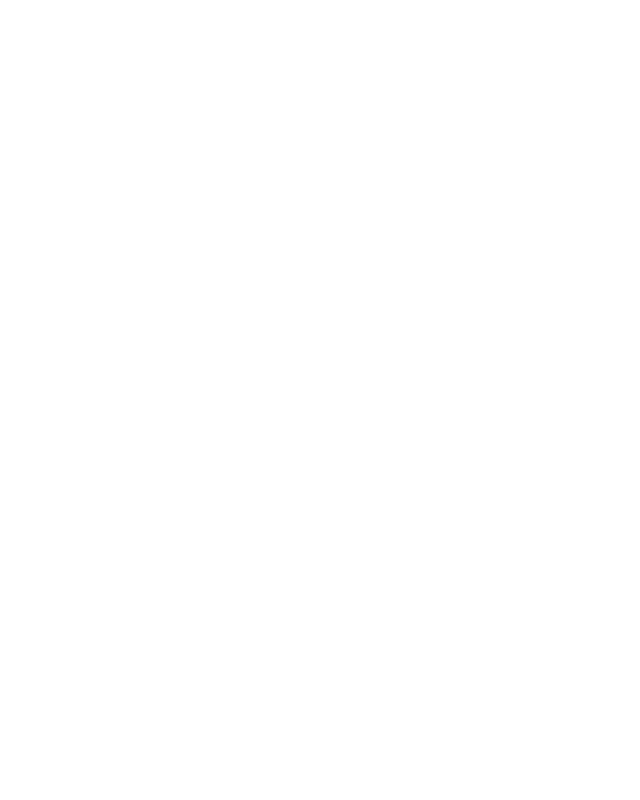
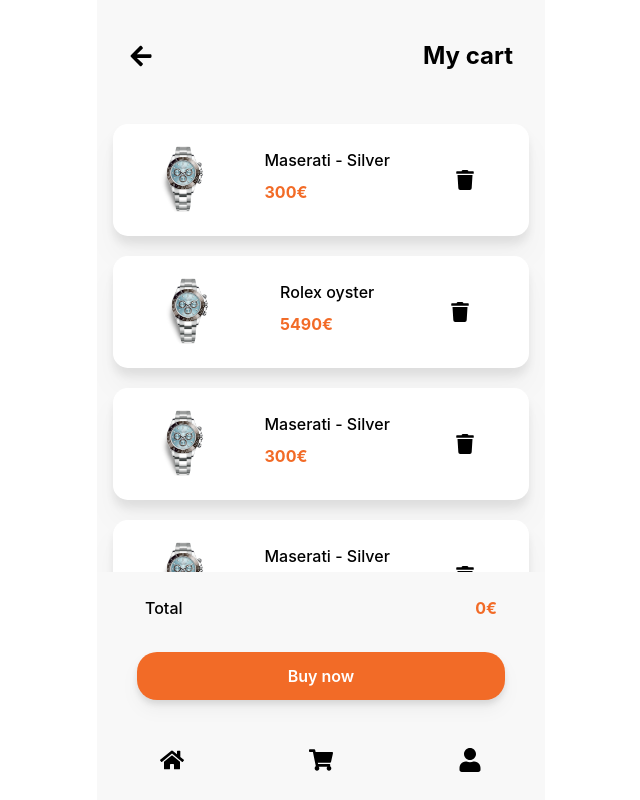
Before and after one commit to IPtitLu/pwa-tp2-mobile-shop, a React (Create React App) app in the folder front/front-app/: page /cart in a window 1280 px wide. Before the commit this address had no page. Shown: the whole page, without its empty margins (319-959 px from the left). Built offline with nearby package versions, Linux system fonts and the light colour scheme; no server answers.

Commit message:
set erros & functions name

```diff
--- a/front/front-app/package.json
+++ b/front/front-app/package.json
@@ -9,6 +9,7 @@
     "autoprefixer": "^10.4.13",
     "axios": "^1.2.2",
     "cors": "^2.8.5",
+    "jwt-decode": "^3.1.2",
     "postcss-cli": "^10.1.0",
     "react": "^18.2.0",
     "react-dom": "^18.2.0",
--- a/front/front-app/src/App.js
+++ b/front/front-app/src/App.js
@@ -14,7 +14,7 @@
                 <Route path="/" element={<Home />} />
                 <Route path="/home" element={<Home />} />
                 <Route path="/produit/:id" element={<Product />} />
-                <Route path="/cart/:token" element={<Cart />} />
+                <Route path="/cart" element={<Cart />} />
                 <Route path="/profile" element={<Profile />} />
             </Routes>
         </>
--- a/front/front-app/src/Components/Card.js
+++ b/front/front-app/src/Components/Card.js
@@ -1,7 +1,7 @@
 import { React } from "react";
 import { BrowserRouter as Router, Route, Routes, Link } from "react-router-dom";
 
-const Home = ({ watchInfo }) => {
+const Card = ({ watchInfo }) => {
     return (
         <li
             key={watchInfo.id}
@@ -25,4 +25,4 @@
     );
 };
 
-export default Home;
+export default Card;
--- a/front/front-app/src/Components/CardsList.js
+++ b/front/front-app/src/Components/CardsList.js
@@ -1,9 +1,21 @@
-import { React, useState } from "react";
+import { React, useState, useEffect } from "react";
 import Card from "./Card";
 import watch from "../Assets/watch.png";
 import WatchesData from "./WatchesData";
 
-const Home = () => {
+const CardsList = () => {
+    const [state, setState] = useState([]);
+
+    useEffect(() => {
+        async function fetchData() {
+            const response = await fetch("http://localhost:3000/articles");
+            const data = await response.json();
+            console.log(data);
+            setState(data);
+        }
+        fetchData();
+    }, []);
+
     return (
         <ul className="flex justify-center flex-wrap card-list overflow-y-scroll">
             {WatchesData.map((watch) => (
@@ -13,4 +25,4 @@
     );
 };
 
-export default Home;
+export default CardsList;
--- a/front/front-app/src/Components/CartCard.js
+++ b/front/front-app/src/Components/CartCard.js
@@ -1,7 +1,9 @@
 import { React } from "react";
 import { FaTrash } from "react-icons/fa";
+import { useParams } from "react-router-dom";
+import jwt from "jwt-decode";
 
-const Home = ({ watchInfo }) => {
+const CartCard = ({ watchInfo }) => {
     return (
         <li
             key={watchInfo.id}
@@ -31,4 +33,4 @@
     );
 };
 
-export default Home;
+export default CartCard;
--- a/front/front-app/src/Components/Categories.js
+++ b/front/front-app/src/Components/Categories.js
@@ -1,7 +1,7 @@
 import { React, useState } from "react";
 import Card from "./Card";
 
-const Home = () => {
+const Categories = () => {
     const [categories, setCategories] = useState([
         "Maserati",
         "Rolex",
@@ -25,4 +25,4 @@
     );
 };
 
-export default Home;
+export default Categories;
--- a/front/front-app/src/Components/Footer.js
+++ b/front/front-app/src/Components/Footer.js
@@ -2,7 +2,7 @@
 import { FaHome, FaShoppingCart, FaUser } from "react-icons/fa";
 import { BrowserRouter as Router, Route, Routes, Link } from "react-router-dom";
 
-const Footer = ({ token }) => {
+const Footer = () => {
     return (
         <footer className="w-full flex flex-row justify-between items-center nowrap bg-card-">
             <ul className="w-full flex flex-row justify-around items-center nowrap h-20">
@@ -16,7 +16,7 @@
                 </li>
                 <li className="w-10 flex justify-center">
                     <Link
-                        to={`/cart/${token}`}
+                        to={`/cart`}
                         className="p-2.5 border-0 border-orange hover:border-b-4 h-19 ease-in-out duration-100"
                     >
                         <FaShoppingCart className="w-6 h-6" />
@@ -24,7 +24,7 @@
                 </li>
                 <li className="w-10 flex justify-center">
                     <a
-                        href="profile"
+                        href="/profile"
                         className="p-2.5 border-0 border-orange hover:border-b-4 h-19 ease-in-out duration-100"
                     >
                         <FaUser className="w-6 h-6 hover:color-orange" />
--- a/front/front-app/src/Pages/Cart.js
+++ b/front/front-app/src/Pages/Cart.js
@@ -6,6 +6,20 @@
 import CartCard from "../Components/CartCard";
 
 const Cart = () => {
+    const [watchesTotalAmount, setWatchesTotalAmount] = useState("");
+
+    const [state, setState] = useState([]);
+
+    useEffect(() => {
+        async function fetchData() {
+            const response = await fetch("http://localhost:3000/articles");
+            const data = await response.json();
+            console.log(data);
+            setState(data);
+        }
+        fetchData();
+    }, []);
+
     return (
         <div className="w-full flex justify-center bg-white max-h-screen">
             <div className="w-full max-w-md relative max-h-screen bg-card-gray mx-2 flex items-center flex-col">
@@ -25,7 +39,7 @@
                 <div className="w-full flex justify-between align-center mt-6">
                     <h4 className="font-medium text-1xl ml-12">Total</h4>
                     <h4 className="font-bold text-orange text-1xl mr-12">
-                        300€
+                        {watchesTotalAmount !== "" ? watchesTotalAmount : "0€"}
                     </h4>
                 </div>
                 <div className="w-full flex justify-center">
--- a/front/front-app/src/Pages/Home.js
+++ b/front/front-app/src/Pages/Home.js
@@ -5,9 +5,6 @@
 import { useLocation } from "react-router-dom";
 
 const Home = () => {
-    const location = useLocation();
-    console.log(location);
-
     return (
         <div className="w-full flex justify-center bg-white max-h-screen">
             <div className="w-full max-w-md relative max-h-screen bg-card-gray">
@@ -18,9 +15,7 @@
                 <div className="w-full">
                     <CardsList />
                 </div>
-                <Footer
-                    name={location.token !== null ? location.token : null}
-                />
+                <Footer />
             </div>
         </div>
     );
--- a/front/front-app/src/Pages/Product.js
+++ b/front/front-app/src/Pages/Product.js
@@ -9,8 +9,6 @@
     const params = useParams();
 
     const watch = WatchesData.find((prod) => prod.id == params.id);
-
-    console.log(watch);
 
     return (
         <div className="w-full flex justify-center bg-white max-h-screen">
--- a/front/front-app/src/Pages/Profile.js
+++ b/front/front-app/src/Pages/Profile.js
@@ -7,56 +7,49 @@
     const [errorMessage, setErrorMessage] = useState("");
     const [isSubmitted, setIsSubmitted] = useState(false);
     const [dataResponse, setDataResponse] = useState([]);
-    const [state, setState] = useState({ username: "", password: ""})
+    const [state, setState] = useState({ username: "", password: "" });
+    const navigate = useNavigate();
 
-
-
-        const handleInputChangeUsername = event => {
+    const handleInputChangeUsername = (event) => {
         const target = event.target;
         const value = target.value;
 
         setState({
             username: value,
-            password: state.password
+            password: state.password,
         });
     };
-        const handleInputChange = event => {
+    const handleInputChange = (event) => {
         const target = event.target;
         const value = target.value;
 
         setState({
             username: state.username,
-              password: value
+            password: value,
         });
     };
 
-        const handleSubmit = event => {
+    const handleSubmit = (event) => {
         event.preventDefault();
         // Envoyer une requête de connexion avec les données d'utilisateur saisies
 
         const username = state.username;
-          const password = state.password
-          console.log(username + password)
+        const password = state.password;
+        console.log(username + password);
         axios
             .post("http://localhost:3000/api/login", {
                 username: username,
-              password: password
+                password: password,
             })
-            .then(res => {
+            .then((res) => {
                 console.log(res.data);
                 // Traiter la réponse de la requête de connexion
+                navigate("/home");
             })
-            .catch(error => {
+            .catch((error) => {
                 console.log(error);
             });
     };
-
-
-
-
-    const navigate = useNavigate();
-
-
 
     return (
         <div className="w-full flex justify-center bg-white max-h-screen">
@@ -66,7 +59,8 @@
                         Profile page
                     </h3>
                     <h4 className="w-full text-center font-bold text-1xl mb-10">
-                        Coming soon ⌛⌛⌛
+                        username : test <br />
+                        password : 1234
                     </h4>
                     {isSubmitted ? (
                         <p>Login success, you can access now to your cart !</p>
@@ -98,7 +92,10 @@
                                 />
                             </label>
                             {errorMessage ? (
-                <p className="text-red-500 text-xs italic"> {errorMessage} </p>
+                                <p className="text-red-500 text-xs italic">
+                                    {" "}
+                                    {errorMessage}{" "}
+                                </p>
                             ) : (
                                 ""
                             )}
```
Also changed, not shown: 1 other file (tests, documents, lock files or other folders). Lines whose indentation alone changed are shown as unchanged.
